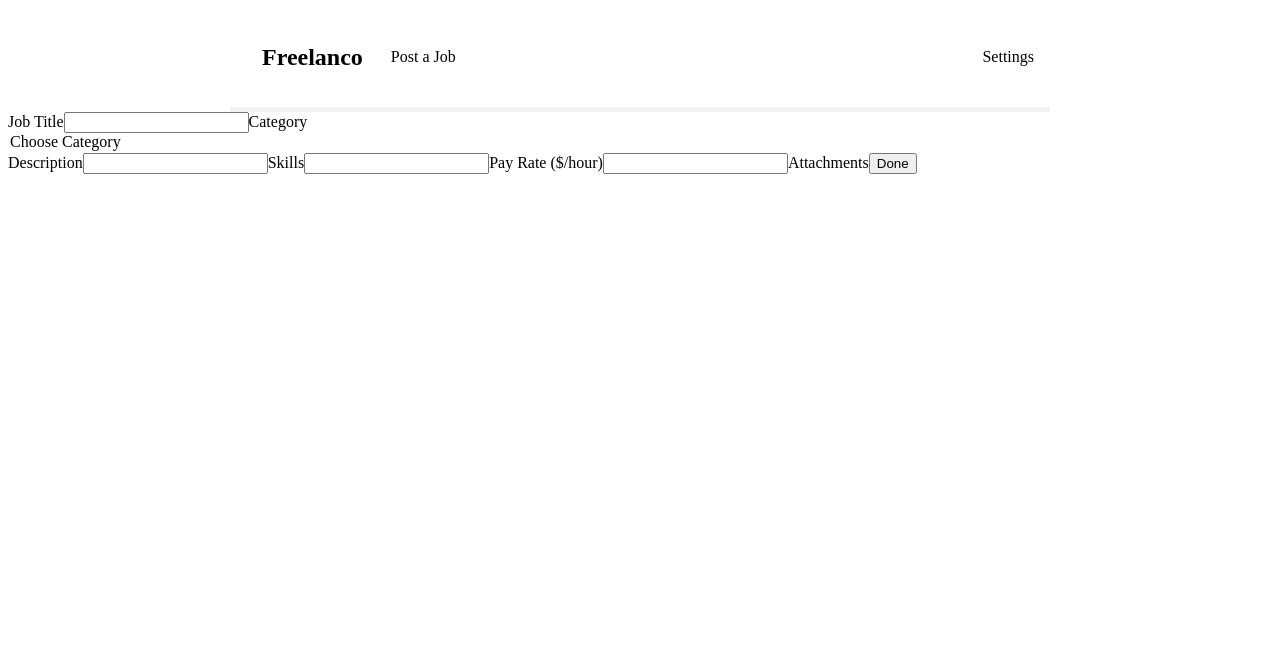
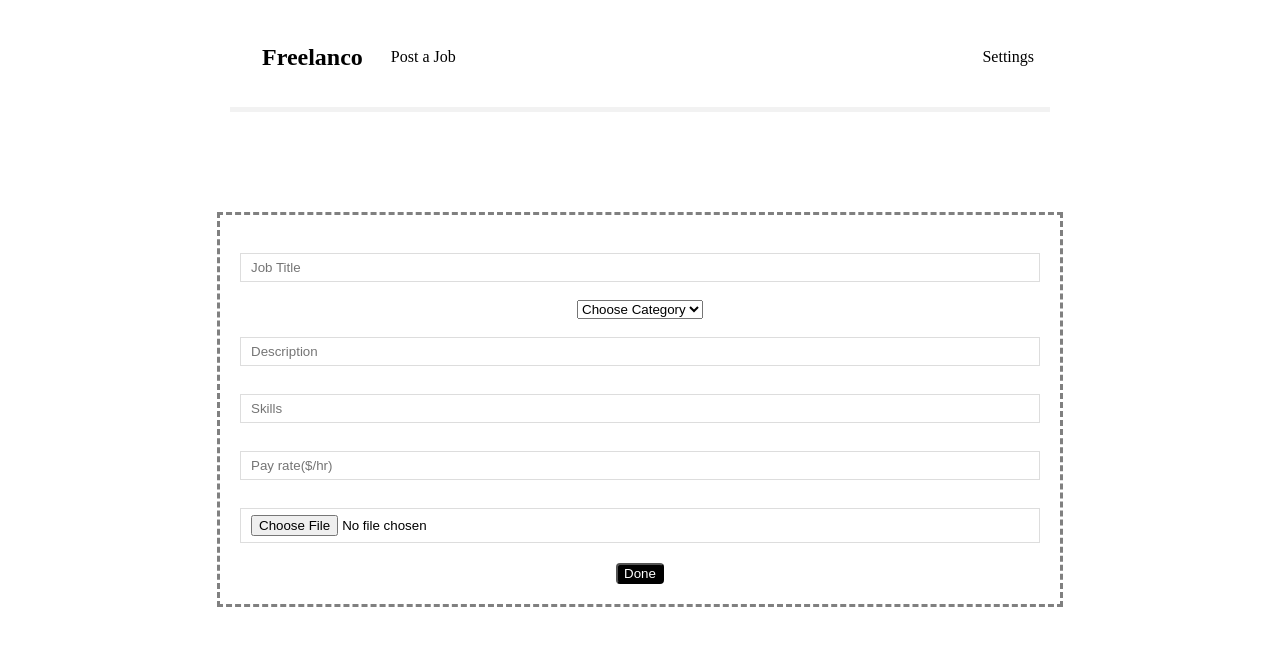
Before and after one commit to moezemara/freelance-dashboard, a React (Create React App) app: page /profilesettings in a window 1280 px wide. Shown: the top 646 px of the page. Built offline with nearby package versions, Linux system fonts and the light colour scheme.

Commit message:
fixed css of profilesettins page

```diff
--- a/public/index.html
+++ b/public/index.html
@@ -2,29 +2,13 @@
 <html lang="en">
   <head>
     <meta charset="utf-8" />
-    <link rel="icon" href="%PUBLIC_URL%/favicon.ico" />
     <meta name="viewport" content="width=device-width, initial-scale=1" />
     <meta name="theme-color" content="#000000" />
     <meta
       name="description"
       content="Web site created using create-react-app"
     />
-    <link rel="apple-touch-icon" href="%PUBLIC_URL%/logo192.png" />
-    <!--
-      manifest.json provides metadata used when your web app is installed on a
-      user's mobile device or desktop. See https://developers.google.com/web/fundamentals/web-app-manifest/
-    -->
-    <link rel="manifest" href="%PUBLIC_URL%/manifest.json" />
-    <!--
-      Notice the use of %PUBLIC_URL% in the tags above.
-      It will be replaced with the URL of the `public` folder during the build.
-      Only files inside the `public` folder can be referenced from the HTML.
-
-      Unlike "/favicon.ico" or "favicon.ico", "%PUBLIC_URL%/favicon.ico" will
-      work correctly both with client-side routing and a non-root public URL.
-      Learn how to configure a non-root public URL by running `npm run build`.
-    -->
-    <title>React App</title>
+    <title>Freelanco</title>
   </head>
   <body>
     <noscript>You need to enable JavaScript to run this app.</noscript>
--- a/src/ProfileSettings.js
+++ b/src/ProfileSettings.js
@@ -2,21 +2,30 @@
     return (
         <div className="profilesettings">
             <form>
-                <label>Job Title</label>
-                <input type="text"/>
-                <label>Category</label>
-                <option>
-                    <select value=""  disabled selected hidden>Choose Category</select>
-                </option>
-                <label>Description</label>
-                <input type="text"/>
-                <label>Skills</label>
-                <input type="text"/>
-                <label>Pay Rate ($/hour)</label>
-                <input type="text"/>
-                <label>Attachments</label>
+                <div>
+                    <input type="text" placeholder="Job Title"/>
+                </div>
+                <div>
+                    <select>
+                        <option value=""  disabled selected hidden>Choose Category</option>
+                    </select>
+                </div>
+                <div>
+                    <input type="text" placeholder="Description"/>
+                </div>
+                <div>
+                    <input type="text" placeholder="Skills"/>
+                </div>
+                <div>
+                    <input type="text" placeholder="Pay rate($/hr)"/>
+                </div>
+                <div className="profile-attachmenents">
+                    <input type="file"/>
+                </div>
                 <button>Done</button>
+
             </form>
+
         </div>
     );
 }
--- a/src/index.css
+++ b/src/index.css
@@ -47,13 +47,6 @@
 
 }
 
-.signup label, .login label, .proposalpage input {
-
-  text-align: left;
-
-  display: block;
-
-}
 
 .signup h2, .login h2, .postjob h2{
 
@@ -65,7 +58,7 @@
 
 }
 
-.signup input, .login input, .postjob input, .proposalpage input{
+.signup input, .login input, .postjob input, .proposalpage input, .profilesettings input{
 
   width: 100%;
 
@@ -81,7 +74,7 @@
 
 }
 
-.signup button, .login button, .postjob button, .proposalpage button{
+.signup button, .login button, .postjob button, .proposalpage button, .profilesettings button{
   margin-top: 10px;
   border-radius: 4px;
   color: white;
@@ -122,7 +115,7 @@
 }
 
 
-.postjob, .proposalpage{
+.postjob, .proposalpage, .profilesettings{
   max-width: 800px;
   margin: 0 auto;
   margin-top: 100px;
@@ -132,12 +125,16 @@
   border: dashed gray;
 }
 
+.profilesettings div{
+  padding-top: 1%;
+}
+
 .postjob label{
   padding-right: 20px;
 }
 
 
-.proposal input {
+.proposal input{
   text-align: center;
   align-content: center;
   content: 'Select some files';
```
